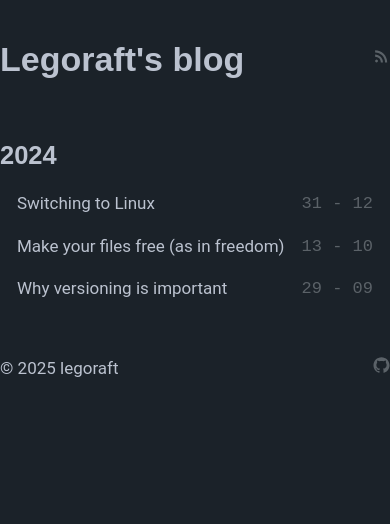
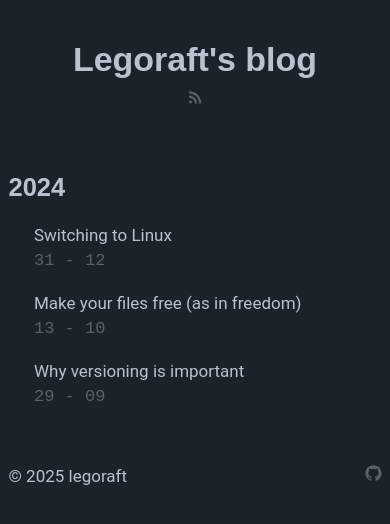
Before and after one commit to legoraft/legoraft.github.io, a Jekyll site: the page built from index.html, in a window 390 px wide. Shown: the top 524 px of the page. Built offline with Jekyll 4.4.1, drawn with Linux system fonts in a browser that asks for light colours; some web fonts are replaced.

Commit message:
feat: added responsive design

```diff
--- a/_sass/base.scss
+++ b/_sass/base.scss
@@ -81,3 +81,13 @@
         text-decoration: underline;
     }
 }
+
+@media only screen and (max-width: 600px) {
+    body {
+        margin: 0 0.5rem;
+    }
+
+    header {
+        flex-direction: column;
+    }
+}
--- a/_sass/index.scss
+++ b/_sass/index.scss
@@ -28,3 +28,17 @@
         color: colors.$SecondaryLight;
     }
 }
+
+@media only screen and (max-width: 600px) {
+    section {
+        ul.post-list {
+            margin: 0 1.5rem;
+
+            li {
+                flex-direction: column;
+                justify-content: flex-start;
+                align-items: flex-start;
+            }
+        }
+    }
+}
```
